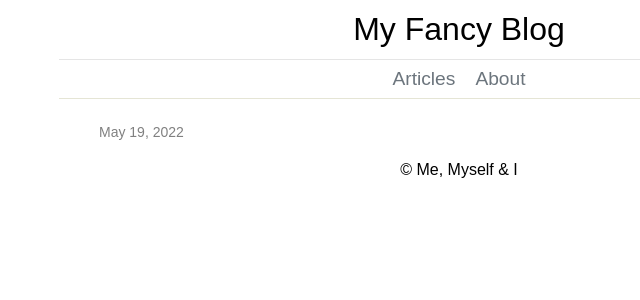
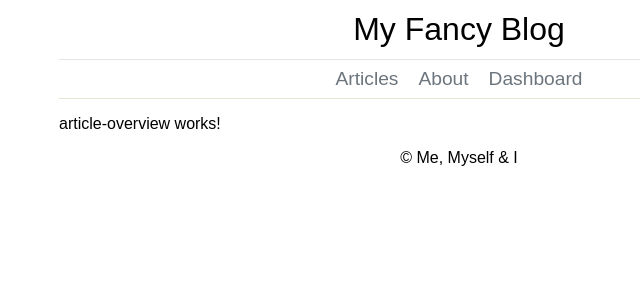
Before and after one commit to calebeds/ng-blog, an Angular app: page /dashboard in a window 1280 px wide. Shown: the top 300 px of the page, without its empty margins (181-821 px from the left). Built offline with nearby package versions, Linux system fonts and the light colour scheme; no server answers.

Commit message:
add dashboard components

```diff
--- a/src/app/app-routing.module.ts
+++ b/src/app/app-routing.module.ts
@@ -3,10 +3,12 @@ import { RouterModule, Routes } from '@angular/router';
 import { AboutComponent } from './about/about.component';
 import { ArticleListComponent } from './article-list/article-list.component';
 import { ArticleComponent } from './article/article.component';
+import { DashboardComponent } from './dashboard/dashboard.component';
 import { NotFoundComponent } from './not-found/not-found.component';
 
 const routes: Routes = [
   { path: 'articles', component: ArticleListComponent },
+  { path: 'dashboard', component: DashboardComponent },
   { path: 'about', component: AboutComponent},
   { path: '404', component: NotFoundComponent },
   { path: '', component: ArticleListComponent },
--- a/src/app/app.module.ts
+++ b/src/app/app.module.ts
@@ -10,6 +10,9 @@ import { AboutComponent } from './about/about.component';
 import { ArticleComponent } from './article/article.component';
 import { NotFoundComponent } from './not-found/not-found.component';
 import { HttpClientModule } from '@angular/common/http';
+import { DashboardComponent } from './dashboard/dashboard.component';
+import { ArticleOverviewComponent } from './dashboard/article-overview/article-overview.component';
+import { EditArticleComponent } from './dashboard/edit-article/edit-article.component';
 
 @NgModule({
   declarations: [
@@ -20,6 +23,9 @@ import { HttpClientModule } from '@angular/common/http';
     AboutComponent,
     ArticleComponent,
     NotFoundComponent,
+    DashboardComponent,
+    ArticleOverviewComponent,
+    EditArticleComponent,
   ],
   imports: [
     BrowserModule.withServerTransition({ appId: 'serverApp' }),
--- /dev/null
+++ b/src/app/dashboard/article-overview/article-overview.component.html
@@ -0,0 +1 @@
+<p>article-overview works!</p>
--- /dev/null
+++ b/src/app/dashboard/article-overview/article-overview.component.ts
@@ -0,0 +1,15 @@
+import { Component, OnInit } from '@angular/core';
+
+@Component({
+  selector: 'app-article-overview',
+  templateUrl: './article-overview.component.html',
+  styleUrls: ['./article-overview.component.css']
+})
+export class ArticleOverviewComponent implements OnInit {
+
+  constructor() { }
+
+  ngOnInit(): void {
+  }
+
+}
--- /dev/null
+++ b/src/app/dashboard/dashboard.component.html
@@ -0,0 +1 @@
+<app-article-overview></app-article-overview>
--- /dev/null
+++ b/src/app/dashboard/dashboard.component.ts
@@ -0,0 +1,15 @@
+import { Component, OnInit } from '@angular/core';
+
+@Component({
+  selector: 'app-dashboard',
+  templateUrl: './dashboard.component.html',
+  styleUrls: ['./dashboard.component.css']
+})
+export class DashboardComponent implements OnInit {
+
+  constructor() { }
+
+  ngOnInit(): void {
+  }
+
+}
--- /dev/null
+++ b/src/app/dashboard/edit-article/edit-article.component.html
@@ -0,0 +1 @@
+<p>edit-article works!</p>
--- /dev/null
+++ b/src/app/dashboard/edit-article/edit-article.component.ts
@@ -0,0 +1,15 @@
+import { Component, OnInit } from '@angular/core';
+
+@Component({
+  selector: 'app-edit-article',
+  templateUrl: './edit-article.component.html',
+  styleUrls: ['./edit-article.component.css']
+})
+export class EditArticleComponent implements OnInit {
+
+  constructor() { }
+
+  ngOnInit(): void {
+  }
+
+}
--- a/src/app/nav-bar/nav-bar.component.html
+++ b/src/app/nav-bar/nav-bar.component.html
@@ -5,5 +5,6 @@
     <nav class="navbar">
         <a routerLink="/articles" class="nav-item">Articles</a>
         <a routerLink="/about" class="nav-item">About</a>
+        <a routerLink="/dashboard" class="nav-item">Dashboard</a>
     </nav>
 </header>
```
Also changed, not shown: src/app/dashboard/article-overview/article-overview.component.css (added), src/app/dashboard/dashboard.component.css (added), src/app/dashboard/edit-article/edit-article.component.css (added).
